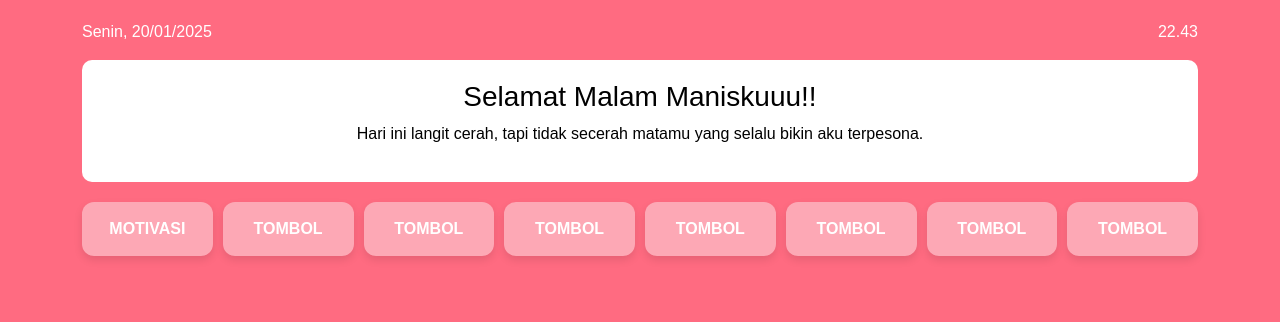
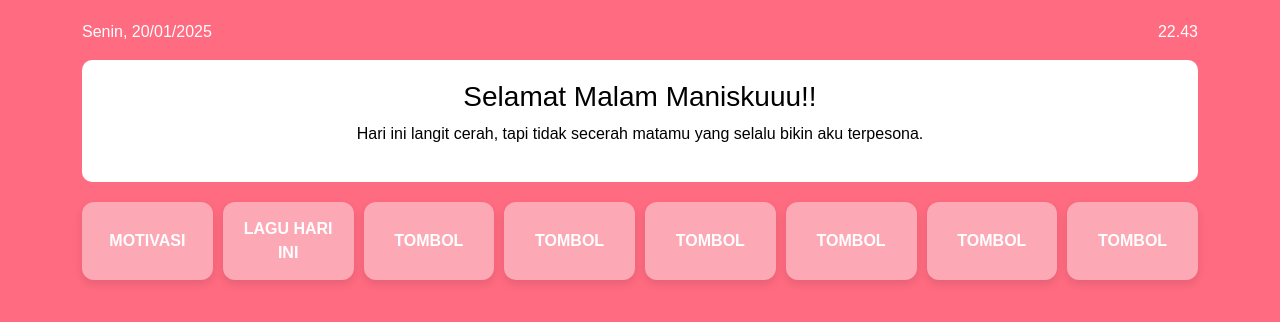
Before and after one commit to RafhCuan/AppRomance.github.io, a plain HTML site: page index.html in a window 1280 px wide. Drawn offline with nearby package versions, Linux system fonts and the light colour scheme.

Commit message:
Update index.html

```diff
--- a/index.html
+++ b/index.html
@@ -81,7 +81,7 @@
             <div class="col">
                 <div class="btn-grid">
                     <button class="btn" onclick="window.location.href='motivasi.html'">Motivasi</button>
-                    <button class="btn">tombol</button>
+                    <button class="btn" onclick="window.location.href='youtube_page.html'">Lagu Hari Ini</button>
                     <button class="btn">tombol</button>
                     <button class="btn">tombol</button>
                     <button class="btn">tombol</button>
```
